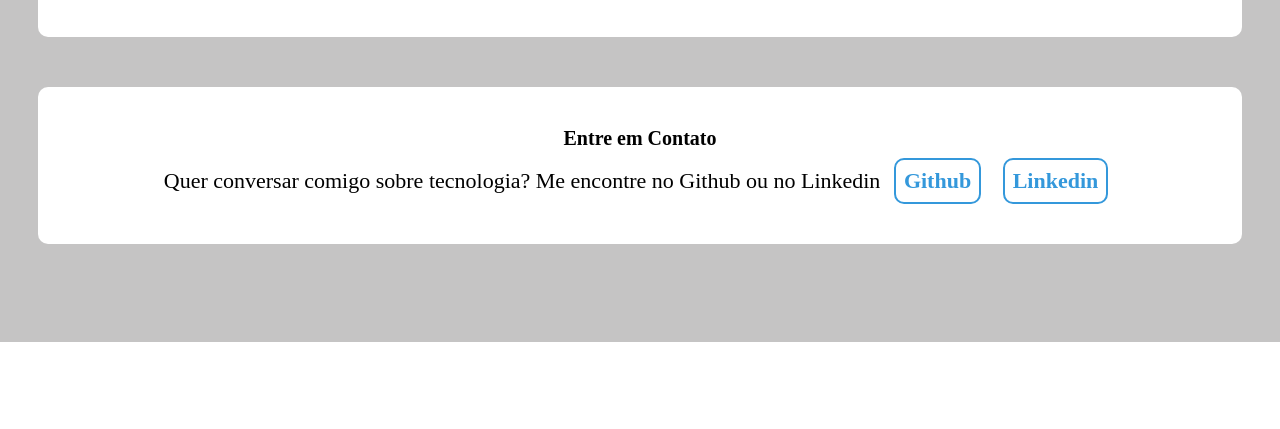
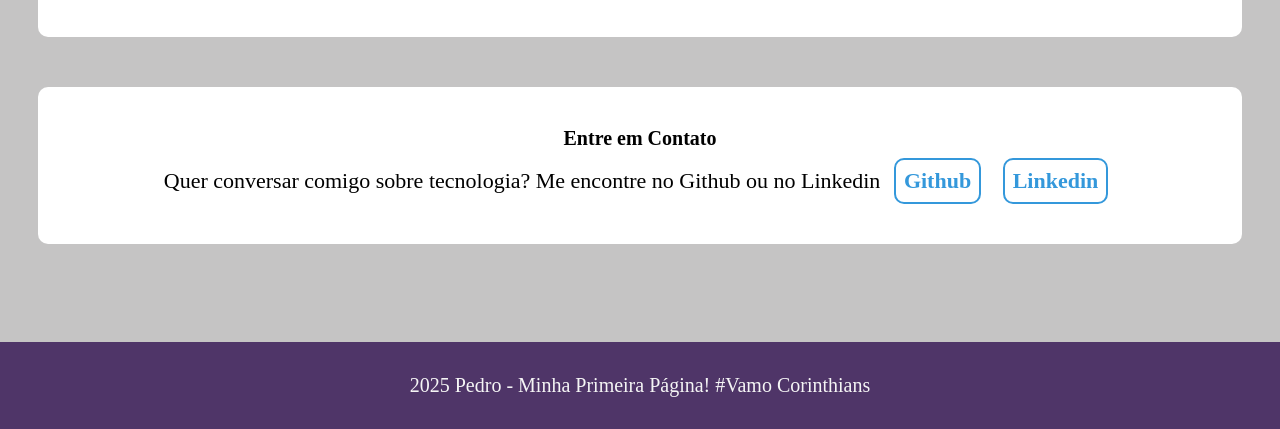
Before and after one commit to PedroUE/meu-primeiro-site, a plain HTML site: page index.html in a window 1280 px wide. Shown: the part 575-1004 px from the top of the page. Before the commit the page ends 917 px from the top, so only its background shows below. Drawn offline with Linux system fonts and the light colour scheme; a web font is replaced by a local one.

Commit message:
Finalizacão do footer e o site

```diff
--- a/assets/styles/index.css
+++ b/assets/styles/index.css
@@ -126,3 +126,15 @@ contact h2 {
     color: whitesmoke;
     transform: translateY(-2px);
   }
+
+  footer {
+    background-color: rgb(79, 53, 104);
+    color: whitesmoke;
+    text-align: center;
+    padding: 2rem;
+    width: 100%;
+  }
+
+  footer p {
+    font-size: 20px;
+  }
--- a/index.html
+++ b/index.html
@@ -37,5 +37,9 @@
         </p>
        </contact>
     </main>
+
+    <footer>
+      <p>2025 Pedro - Minha Primeira Página! #Vamo Corinthians</p>
+    </footer>
   </body>
 </html>
```
